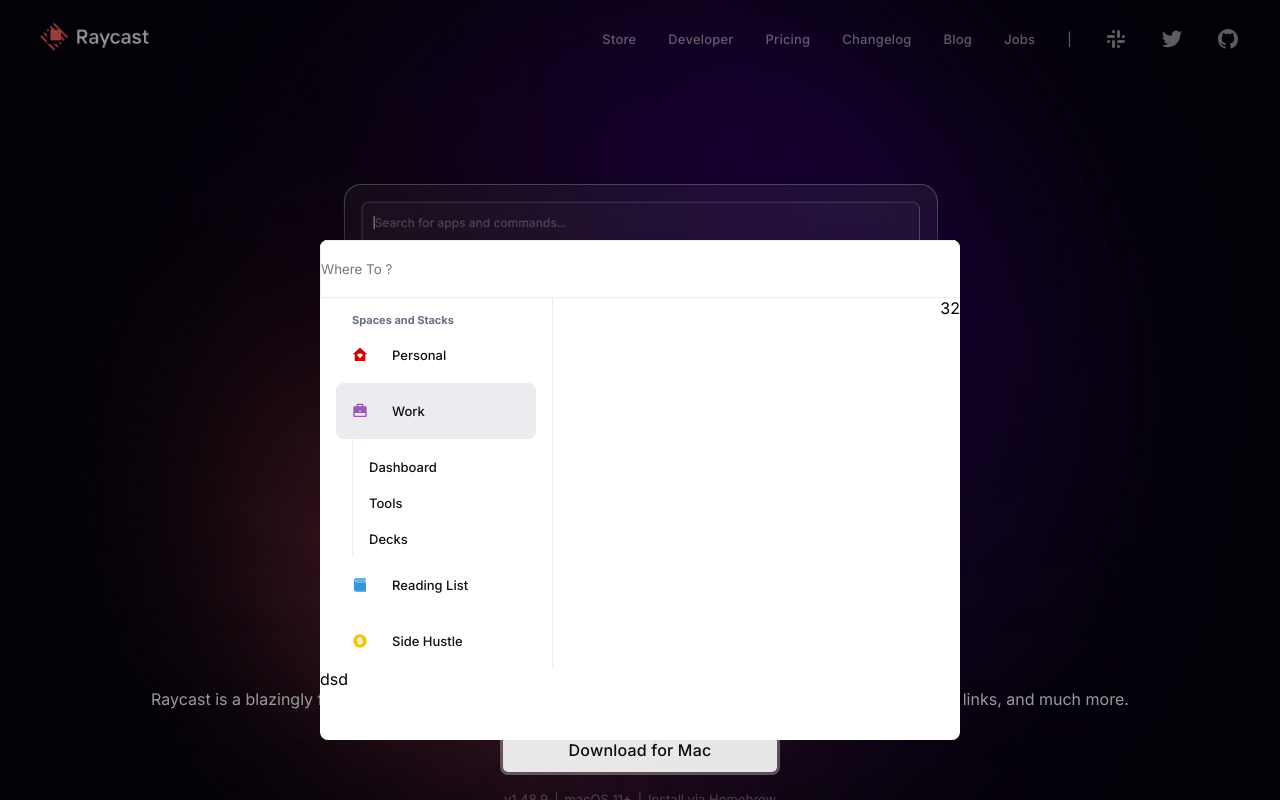
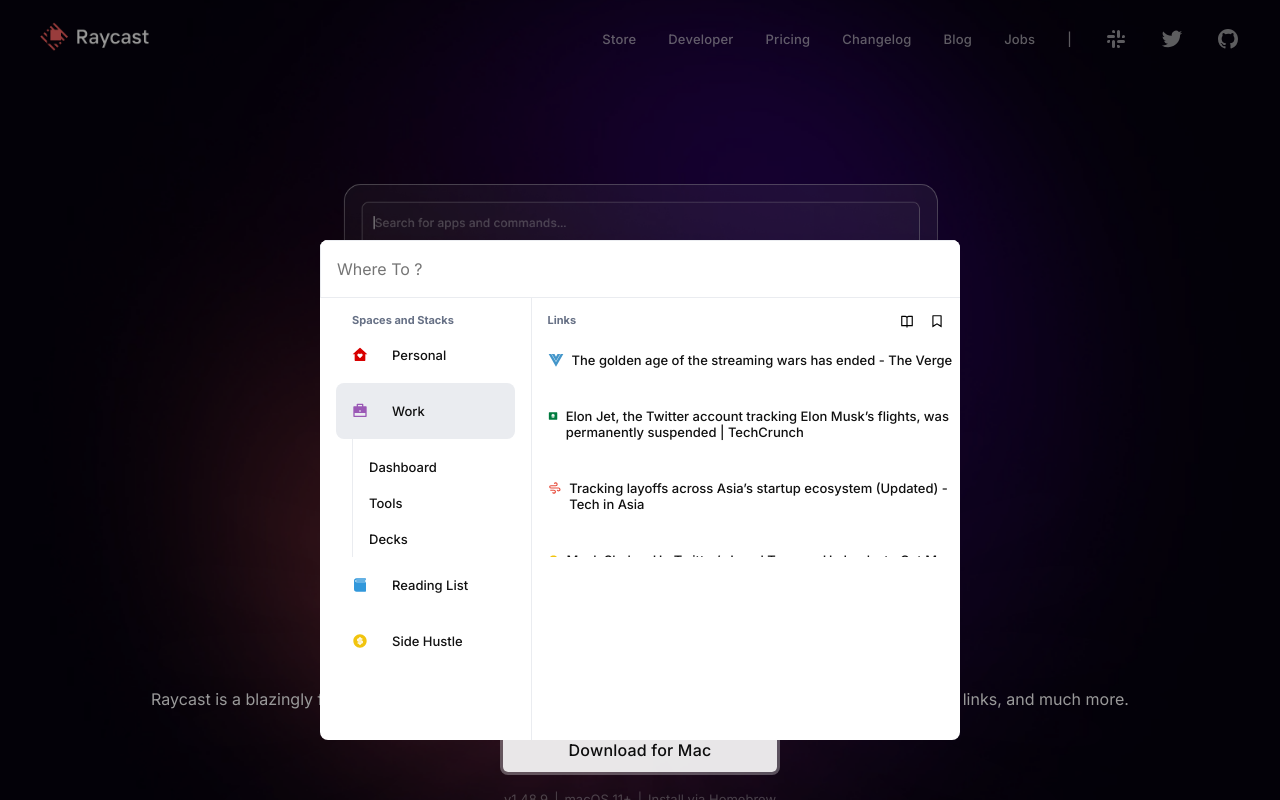
Before and after one commit to p4nduxcv/raycast-clone, a React (Create React App) app: page / in a window 1280 px wide. Both pictures are taken after a click on the button "Download for Mac". Shown: the top 800 px of the page. Built offline with nearby package versions, Linux system fonts and the light colour scheme.

Commit message:
style: :lipstick: Complete right side

```diff
--- a/src/components/TableModal/TableModal.js
+++ b/src/components/TableModal/TableModal.js
@@ -88,11 +88,156 @@
                 <p>Side Hustle</p>
               </div>
             </div>
-            <div className="modal-drawer_right">32</div>
+
+            <div style={{ width: "75%" }}>
+              <div className="modal-drawer_right">
+                <div>
+                  <p>Links</p>
+                </div>
+                <div>
+                  <svg
+                    xmlns="http://www.w3.org/2000/svg"
+                    viewBox="0 0 24 24"
+                    width="24"
+                    height="24"
+                  >
+                    <path fill="none" d="M0 0h24v24H0z" />
+                    <path d="M13 21v2h-2v-2H3a1 1 0 0 1-1-1V4a1 1 0 0 1 1-1h6a3.99 3.99 0 0 1 3 1.354A3.99 3.99 0 0 1 15 3h6a1 1 0 0 1 1 1v16a1 1 0 0 1-1 1h-8zm7-2V5h-5a2 2 0 0 0-2 2v12h7zm-9 0V7a2 2 0 0 0-2-2H4v14h7z" />
+                  </svg>
+                  <svg
+                    xmlns="http://www.w3.org/2000/svg"
+                    viewBox="0 0 24 24"
+                    width="24"
+                    height="24"
+                  >
+                    <path fill="none" d="M0 0h24v24H0z" />
+                    <path d="M5 2h14a1 1 0 0 1 1 1v19.143a.5.5 0 0 1-.766.424L12 18.03l-7.234 4.536A.5.5 0 0 1 4 22.143V3a1 1 0 0 1 1-1zm13 2H6v15.432l6-3.761 6 3.761V4z" />
+                  </svg>
+                </div>
+              </div>
+
+              {/* Height and Scrollable Auto */}
+              <div style={{ height: "50%", overflowY: "scroll" }}>
+                <div className="modal-drawer_right__element">
+                  {" "}
+                  <svg
+                    xmlns="http://www.w3.org/2000/svg"
+                    viewBox="0 0 24 24"
+                    width="24"
+                    height="24"
+                  >
+                    <path fill="none" d="M0 0h24v24H0z" />
+                    <path
+                      d="M1 3h4l7 12 7-12h4L12 22 1 3zm8.667 0L12 7l2.333-4h4.035L12 14 5.632 3h4.035z"
+                      fill="rgba(67,150,202,1)"
+                    />
+                  </svg>
+                  <p>
+                    The golden age of the streaming wars has ended - The Verge
+                  </p>
+                </div>
+
+                <div className="modal-drawer_right__element">
+                  {" "}
+                  <svg
+                    xmlns="http://www.w3.org/2000/svg"
+                    viewBox="0 0 24 24"
+                    width="24"
+                    height="24"
+                  >
+                    <path fill="none" d="M0 0h24v24H0z" />
+                    <path
+                      d="M3 3h18a1 1 0 0 1 1 1v16a1 1 0 0 1-1 1H3a1 1 0 0 1-1-1V4a1 1 0 0 1 1-1zm10 10v-1h3v-2h-2.586l2.122-2.121-1.415-1.415L12 8.586 9.879 6.464 8.464 7.88 10.586 10H8v2h3v1H8v2h3v2h2v-2h3v-2h-3z"
+                      fill="rgba(0,122,62,1)"
+                    />
+                  </svg>
+                  <p>
+                    Elon Jet, the Twitter account tracking Elon Musk’s flights,
+                    was permanently suspended | TechCrunch
+                  </p>
+                </div>
+                <div className="modal-drawer_right__element">
+                  {" "}
+                  <svg
+                    xmlns="http://www.w3.org/2000/svg"
+                    viewBox="0 0 24 24"
+                    width="24"
+                    height="24"
+                  >
+                    <path fill="none" d="M0 0h24v24H0z" />
+                    <path
+                      d="M10.5 17H4v-2h6.5a3.5 3.5 0 1 1-3.278 4.73l1.873-.703A1.5 1.5 0 1 0 10.5 17zM5 11h13.5a3.5 3.5 0 1 1-3.278 4.73l1.873-.703A1.5 1.5 0 1 0 18.5 13H5a3 3 0 0 1 0-6h8.5a1.5 1.5 0 1 0-1.405-2.027l-1.873-.702A3.501 3.501 0 0 1 17 5.5 3.5 3.5 0 0 1 13.5 9H5a1 1 0 1 0 0 2z"
+                      fill="rgba(231,76,60,1)"
+                    />
+                  </svg>
+                  <p>
+                    Tracking layoffs across Asia’s startup ecosystem (Updated) -
+                    Tech in Asia
+                  </p>
+                </div>
+                <div className="modal-drawer_right__element">
+                  {" "}
+                  <svg
+                    xmlns="http://www.w3.org/2000/svg"
+                    viewBox="0 0 24 24"
+                    width="24"
+                    height="24"
+                  >
+                    <path fill="none" d="M0 0h24v24H0z" />
+                    <path
+                      d="M12 22C6.477 22 2 17.523 2 12S6.477 2 12 2s10 4.477 10 10-4.477 10-10 10zm-3.5-8v2H11v2h2v-2h1a2.5 2.5 0 1 0 0-5h-4a.5.5 0 1 1 0-1h5.5V8H13V6h-2v2h-1a2.5 2.5 0 0 0 0 5h4a.5.5 0 1 1 0 1H8.5z"
+                      fill="rgba(241,196,14,1)"
+                    />
+                  </svg>
+                  <p>
+                    Musk Shakes Up Twitter’s Legal Team as He Looks to Cut More
+                    Costs - The New York Times
+                  </p>
+                </div>
+                <div className="modal-drawer_right__element">
+                  {" "}
+                  <svg
+                    xmlns="http://www.w3.org/2000/svg"
+                    viewBox="0 0 24 24"
+                    width="24"
+                    height="24"
+                  >
+                    <path fill="none" d="M0 0h24v24H0z" />
+                    <path
+                      d="M12 22C6.477 22 2 17.523 2 12S6.477 2 12 2s10 4.477 10 10-4.477 10-10 10zm-3.5-8v2H11v2h2v-2h1a2.5 2.5 0 1 0 0-5h-4a.5.5 0 1 1 0-1h5.5V8H13V6h-2v2h-1a2.5 2.5 0 0 0 0 5h4a.5.5 0 1 1 0 1H8.5z"
+                      fill="rgba(241,196,14,1)"
+                    />
+                  </svg>
+                  <p>
+                    Musk Shakes Up Twitter’s Legal Team as He Looks to Cut More
+                    Costs - The New York Times
+                  </p>
+                </div>
+                <div className="modal-drawer_right__element">
+                  {" "}
+                  <svg
+                    xmlns="http://www.w3.org/2000/svg"
+                    viewBox="0 0 24 24"
+                    width="24"
+                    height="24"
+                  >
+                    <path fill="none" d="M0 0h24v24H0z" />
+                    <path
+                      d="M17 3h4a1 1 0 0 1 1 1v16a1 1 0 0 1-1 1h-4V3zM2.859 2.877l12.57-1.795a.5.5 0 0 1 .571.495v20.846a.5.5 0 0 1-.57.495L2.858 21.123a1 1 0 0 1-.859-.99V3.867a1 1 0 0 1 .859-.99zM11 8v4.989L9 11l-1.99 2L7 8H5v8h2l2-2 2 2h2V8h-2z"
+                      fill="rgba(0,0,0,1)"
+                    />
+                  </svg>
+                  <p>
+                    Musk Shakes Up Twitter’s Legal Team as He Looks to Cut More
+                    Costs - The New York Times
+                  </p>
+                </div>
+              </div>
+            </div>
           </div>
+        </div>
 
-          <div className="footer">dsd</div>
-        </div>
+        <div className="footer">SDdsdsdsdsdE</div>
       </div>
     </div>
   );
--- a/src/components/TableModal/TableModal.scss
+++ b/src/components/TableModal/TableModal.scss
@@ -27,6 +27,8 @@
     width: 100%;
     height: 56px;
     border: 1px solid #eaecf0;
+    padding-left: 16px;
+    font-size: 16px;
   }
 
   &-lr {
@@ -36,7 +38,7 @@
 
   &-drawer {
     display: flex;
-    justify-content: space-between;
+    // justify-content: space-between;
     // padding: 0px 20px;
     &_left {
       border-right: 1px solid #eaecf0;
@@ -94,7 +96,48 @@
       }
     }
 
-    // &_right {
-    // }
+    &_right {
+      display: flex;
+      justify-content: space-between;
+      width: 100%;
+      div p {
+        font-style: normal;
+        font-weight: 700;
+        font-size: 11px;
+        line-height: 13px;
+        color: #667085;
+        padding-left: 16px;
+        padding-top: 16px;
+      }
+
+      div svg {
+        width: 14px;
+        height: 14px;
+        padding-right: 16px;
+        padding-top: 16px;
+      }
+
+      &__element {
+        gap: 8px;
+        display: flex;
+        align-content: baseline;
+        padding: 20px 0;
+
+        p {
+          font-style: normal;
+          font-weight: 500;
+          font-size: 13px;
+          line-height: 16px;
+          color: #111111;
+          // padding-left: 16px;
+        }
+
+        svg {
+          width: 16px;
+          height: 16px;
+          padding-left: 16px;
+        }
+      }
+    }
   }
 }
```
